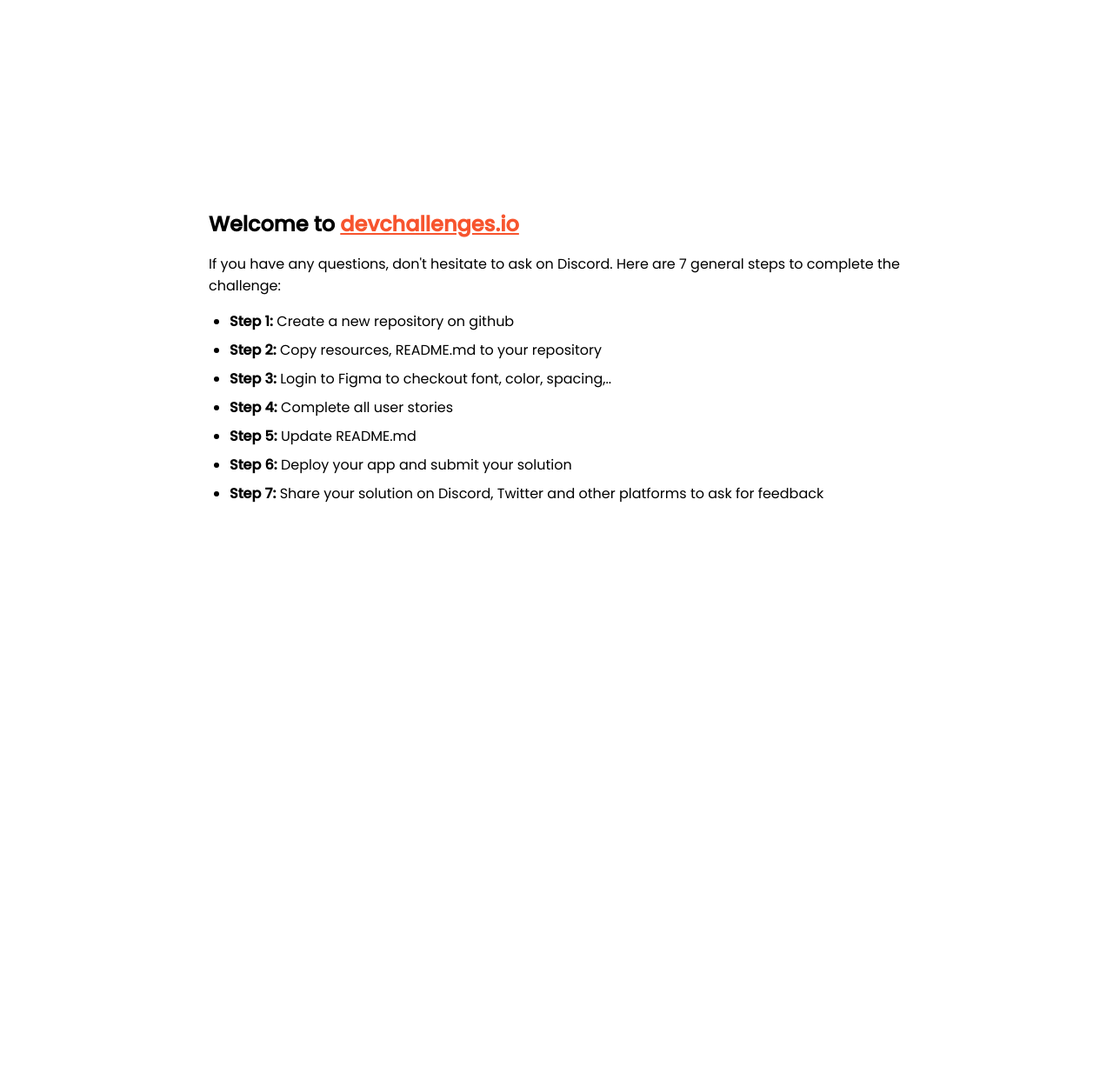
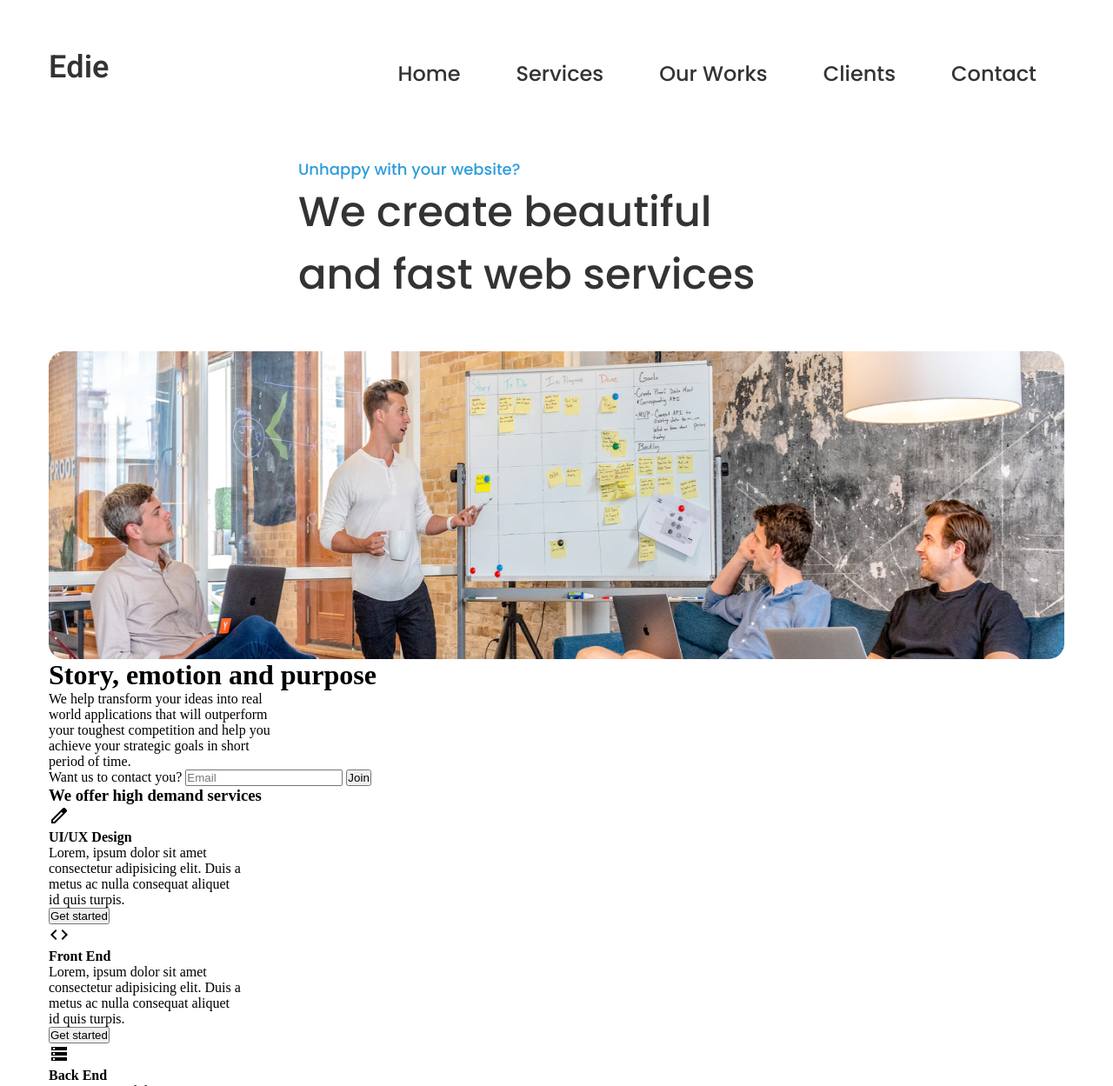
Before and after one commit to JulianGT-2001/Edie-Homepage-Challenge, a plain HTML site: page index.html in a window 1280 px wide. Shown: the top 1249 px of the page at 87% size. Before the commit the page ends 800 px from the top, so only its background shows below. Drawn offline with nearby package versions, Linux system fonts and the light colour scheme.

Commit message:
feat: maqueto HTML

```diff
--- a/index.html
+++ b/index.html
@@ -1,95 +1,225 @@
 <!DOCTYPE html>
-<html lang="en">
-  <head>
-    <meta charset="utf-8" />
-    <meta
-      name="viewport"
-      content="width=device-width, initial-scale=1,
-  maximum-scale=5"
-    />
+<html lang="es">
 
-    <link rel="icon" href="devchallenges.png" />
+<head>
+  <meta charset="utf-8" />
+  <meta name="viewport" content="width=device-width, initial-scale=1,maximum-scale=5" />
+  <link rel="icon" href="static/img/devchallenges.png" />
+  <link rel="shortcut icon" type="image/x-icon" href="https://devchallenges.io/" />
+  <!-- Google Icons -->
+  <link rel="stylesheet" href="https://fonts.googleapis.com/css2?family=Material+Symbols+Outlined:opsz,wght,FILL,GRAD@48,400,0,0" />
+  <!-- Google Fonts -->
+  <link rel="preconnect" href="https://fonts.googleapis.com">
+  <link rel="preconnect" href="https://fonts.gstatic.com" crossorigin>
+  <link href="https://fonts.googleapis.com/css2?family=Heebo:wght@600&family=Poppins:wght@500&family=Roboto&display=swap" rel="stylesheet">
+  <!-- Style Css -->
+  <link rel="stylesheet" href="static/css/style.css">
+  <title>Edie Homepage</title>
+</head>
 
-    <link
-      rel="shortcut icon"
-      type="image/x-icon"
-      href="https://devchallenges.io/"
-    />
-
-    <link
-      href="https://fonts.googleapis.com/css2?family=Poppins:wght@400;500&display=swap"
-      rel="stylesheet"
-    />
-
-    <title>Devchallenges</title>
-
-    <style>
-      body {
-        font-family: "Poppins", sans-serif;
-      }
-
-      ul {
-        padding-left: 24px;
-      }
-
-      li {
-        margin-bottom: 8px;
-      }
-
-      .welcome {
-        max-width: 800px;
-        margin: 0 auto;
-      }
-
-      .welcome-text {
-        margin-top: 30vh;
-        font-weight: 500;
-      }
-
-      .welcome-text p {
-        font-size: 1rem;
-        font-weight: 400;
-      }
-
-      .welcome-text h1 {
-        font-size: 1.5rem;
-      }
-
-      .welcome-text a {
-        color: #f7542e;
-      }
-    </style>
-  </head>
-  <body>
-    <div class="welcome">
-      <div class="welcome-text">
-        <h1>
-          Welcome to
-          <a href="https://devchallenges.io/" target="_blank"
-            >devchallenges.io</a
-          >
-        </h1>
-
+<body>
+  <header>
+    <div class="header__logo">
+      <p>Edie</p>
+    </div>
+    <nav class="header__navigation">
+      <ul>
+        <li><a href="#main">Home</a></li>
+        <li><a href="#services">Services</a></li>
+        <li><a href="#ourWorks">Our Works</a></li>
+        <li><a href="#clients">Clients</a></li>
+        <li><a href="#footer">Contact</a></li>
+      </ul>
+    </nav>
+  </header>
+  <main id="main">
+    <div class="main__title">
+      <a href="#">Unhappy with your website?</a>
+      <h1>We create beautiful <br>
+        and fast web services</h1>
+    </div>
+    <figure class="main__image">
+      <img src="static/img/heroImage.jpg" alt="person1"/>
+    </figure>
+    <div class="main__contact">
+      <div class="main__contactTitle">
+        <h1>Story, emotion and purpose</h1>
+      </div>
+      <div class="main__contactDescription">
         <p>
-          If you have any questions, don't hesitate to ask on Discord. Here are
-          7 general steps to complete the challenge:
-        </p>
+          We help transform your ideas into real<br>
+           world applications that will outperform<br>
+           your toughest competition and help you<br>
+            achieve your strategic goals in short<br>
+            period of time.
+          </p>
       </div>
-
+      <div class="main__contactInput">
+        <label for="">Want us to contact you?</label>
+        <input type="text" class="main__input" placeholder="Email"/>
+        <button type="submit" class="main__button">Join</button>
+      </div>
+    </div>
+    <div class="main__services" id="services">
+      <div class="main__servicesTitle">
+        <h3>We offer high demand services</h3>
+      </div>
+      <div class="main__cardServices">
+        <div class="main__iconCard">
+          <span class="material-symbols-outlined">
+            edit
+          </span>
+        </div>
+        <div class="main__cardTitle">
+          <h4>UI/UX Design</h4>
+        </div>
+        <div class="main__cardDescription">
+          Lorem, ipsum dolor sit amet <br> consectetur adipisicing elit. Duis a <br> metus ac nulla consequat aliquet <br> id quis turpis.
+        </div>
+        <div class="main__cardButton">
+          <button type="submit" class="main__cardbutton">Get started</button>
+        </div>
+      </div>
+      <div class="main__cardServices">
+        <div class="main__iconCard">
+          <span class="material-symbols-outlined">
+            code
+          </span>
+        </div>
+        <div class="main__cardTitle">
+          <h4>Front End</h4>
+        </div>
+        <div class="main__cardDescription">
+          Lorem, ipsum dolor sit amet <br> consectetur adipisicing elit. Duis a <br> metus ac nulla consequat aliquet <br> id quis turpis.
+        </div>
+        <div class="main__cardButton">
+          <button type="submit" class="main__cardbutton">Get started</button>
+        </div>
+      </div>
+      <div class="main__cardServices">
+        <div class="main__iconCard">
+          <span class="material-symbols-outlined">
+            storage
+          </span>
+        </div>
+        <div class="main__cardTitle">
+          <h4>Back End</h4>
+        </div>
+        <div class="main__cardDescription">
+          Lorem, ipsum dolor sit amet <br> consectetur adipisicing elit. Duis a <br> metus ac nulla consequat aliquet <br> id quis turpis.
+        </div>
+        <div class="main__cardButton">
+          <button type="submit" class="main__cardbutton">Get started</button>
+        </div>
+      </div>
+    </div>
+    <div class="main__business" id="ourWorks">
+      <div class="main__businessTitle">
+        <h3>Good designs means good business</h3>
+      </div>
+      <div class="main__businessimages">
+        <div class="main__businesshome">
+          <figure>
+            <img src="static/img/smarthome.jpg" alt="Smart Home">
+          </figure>
+          <legend>Full stack application</legend>
+          <p>Smart home dashboard</p>
+        </div>
+        <div class="main__businessonboard">
+          <figure>
+            <img src="static/img/onboard.png" alt="OnBoard">
+          </figure>
+          <legend>UX/UI design</legend>
+          <p>Onboard application</p>
+        </div>
+        <div class="main__businessonbooking">
+          <figure>
+            <img src="static/img/booking.png" alt="Booking">
+          </figure>
+          <legend>Mobile application</legend>
+          <p>Booking system</p>
+        </div>
+        <div class="main__businessonjuice">
+          <figure>
+            <img src="static/img/juice-product.png" alt="Juice Product">
+          </figure>
+          <legend>Front End application</legend>
+          <p>Juice product homepage</p>
+        </div>
+        <div class="main__businessmore">
+          <a href="#">see more -></a>
+        </div>
+      </div>
+    </div>
+    <div class="main__team" id="clients">
+      <div class="main__teamDescription">
+        <div class="main__teamTitle">
+          <div class="main__teamTitle1">
+            <p>Meet the team</p>
+          </div>
+          <div class="main__teamTitle2">
+            <h4>We are chilled and a laidback team</h4>
+          </div>
+        </div>
+        <div class="main__teamDescription">
+          <p>Lorem ipsum dolor sit amet, consectetur adipiscing elit.</p>
+        </div>
+      </div>
+      <div class="main__teamImages">
+        <figure>
+          <img src="static/img/person1.png" alt="Person 1">
+        </figure>
+        <figure>
+          <img src="static/img/person2.png" alt="Person 2">
+        </figure>
+        <figure>
+          <img src="static/img/person3.png" alt="Person 3">
+        </figure>
+      </div>
+    </div>
+    <div class="main__gatsby">
+      <div class="main__phrase">
+        <h3>“Fast and outstanding resutls. Edie understands their customer’s needs. They have a young and talented team.”</h3>
+      </div>
+      <div class="main__decorategatsby">
+        <figure>
+          <img src="static/img/person4.png" alt="Person 4">
+        </figure>
+        <h4>Carlos Tran</h4>
+        <p>The Decorate Gatsby</p>
+      </div>
+    </div>
+  </main>
+  <footer id="footer">
+    <div class="footer__menu">
       <ul>
-        <li><b>Step 1:</b> Create a new repository on github</li>
-        <li><b>Step 2:</b> Copy resources, README.md to your repository</li>
-        <li>
-          <b>Step 3:</b> Login to Figma to checkout font, color, spacing,..
-        </li>
-        <li><b>Step 4:</b> Complete all user stories</li>
-        <li><b>Step 5:</b> Update README.md</li>
-        <li><b>Step 6:</b> Deploy your app and submit your solution</li>
-        <li>
-          <b>Step 7:</b> Share your solution on Discord, Twitter and other
-          platforms to ask for feedback
-        </li>
+        <li>Home</li>
+        <li>Services</li>
+        <li>Our Works</li>
+        <li>Clients</li>
+        <li>Contact</li>
       </ul>
     </div>
-  </body>
+    <div class="footer__socialNetworks">
+      <div class="footer__logo">
+        Edie
+      </div>
+      <div class="footer__icons">
+        <i class="ph ph-instagram-logo"></i>
+        <i class="ph ph-linkedin-logo"></i>
+        <i class="ph ph-twitter-logo"></i>
+      </div>
+    </div>
+    <div class="footer__contact">
+      <label for="">Want us to contact you</label>
+      <input type="text" name="" id="">
+      <button type="submit">Join</button>
+    </div>
+    <div class="footer__credits">
+      created by JulianGT-2001 - devChallenges.io
+    </div>
+  </footer>
+</body>
+<script src="static/js/script.js"></script>
+<script src="https://unpkg.com/@phosphor-icons/web"></script>
 </html>
--- /dev/null
+++ b/static/css/style.css
@@ -0,0 +1,101 @@
+* {
+    margin: 0;
+    padding: 0;
+    box-sizing: border-box;
+}
+
+html {
+    min-height: 100vh;
+    min-width: 100%;
+}
+
+body {
+    width: 100%;
+    height: 100vh;
+    grid-template-rows: 5rem 50rem 10rem;
+    background-color: #fff;
+}
+
+/* Encabezado de la pagina */
+
+header {
+    display: flex;
+    justify-content: space-between;
+    padding: 3.19rem 3.5rem;
+}
+
+.header__logo > p {
+    color: var(--gray-1, #333);
+    font-family: 'Heebo';
+    font-size: 2.25rem;
+    font-style: normal;
+    font-weight: 800;
+    line-height: normal;
+}
+
+.header__navigation > ul {
+    list-style: none;
+    display: flex;
+    align-items: center;
+}
+
+.header__navigation > ul > li {
+    padding: 1rem 2rem 0 2rem;
+}
+
+.header__navigation > ul > li > a {
+    font-family: 'Poppins';
+    font-size: 1.5rem;
+    font-weight: 500;
+    color: #333;
+    text-decoration: none;
+}
+
+/* Cuerpo de la pagina */
+
+main {
+    margin: 1rem 3.5rem;
+}
+
+.main__title {
+    margin-left: 17.31rem;
+    margin-bottom: 2.6rem;
+    padding: 10px;
+}
+
+.main__title > a {
+    color: #2D9CDB;
+    text-decoration: none;
+    font-family: 'Poppins';
+    font-size: 1.125rem;
+    font-weight: 500;
+    margin-bottom: 1rem;
+}
+
+.main__title > h1 {
+    color: var(--gray-1, #333);
+    font-family: Poppins;
+    font-size: 3rem;
+    font-style: normal;
+    font-weight: 500;
+    line-height: normal;
+}
+
+.main__image {
+    width: 100%;
+    height: 22.125rem;
+}
+
+.main__image > img {
+    width: 100%;
+    height: 100%;
+    border-radius: 1.13rem;
+    transition: all .2s;
+}
+
+.main__image > img:hover {
+    transform: scale(1.01);
+    box-shadow: -2px 13px 32px 0px rgba(0,0,0,0.75);
+    -webkit-box-shadow: -2px 13px 32px 0px rgba(0,0,0,0.75);
+    -moz-box-shadow: -2px 13px 32px 0px rgba(0,0,0,0.75);
+}
```
Also changed, not shown: static/img/booking.png (renamed from booking.png), static/img/devchallenges.png (renamed from devchallenges.png), static/img/heroImage.jpg (renamed from heroImage.jpg), static/img/instagram.svg (renamed from instagram.svg), static/img/juice-product.png (renamed from juice-product.png), static/img/linkedin.svg (renamed from linkedin.svg), static/img/onboard.png (renamed from onboard.png), static/img/person1.png (renamed from person1.png), static/img/person2.png (renamed from person2.png), static/img/person3.png (renamed from person3.png), static/img/person4.png (renamed from person4.png), static/img/smarthome.jpg (renamed from smarthome.jpg), static/img/twitter.svg (renamed from twitter.svg), static/js/script.js (added).
